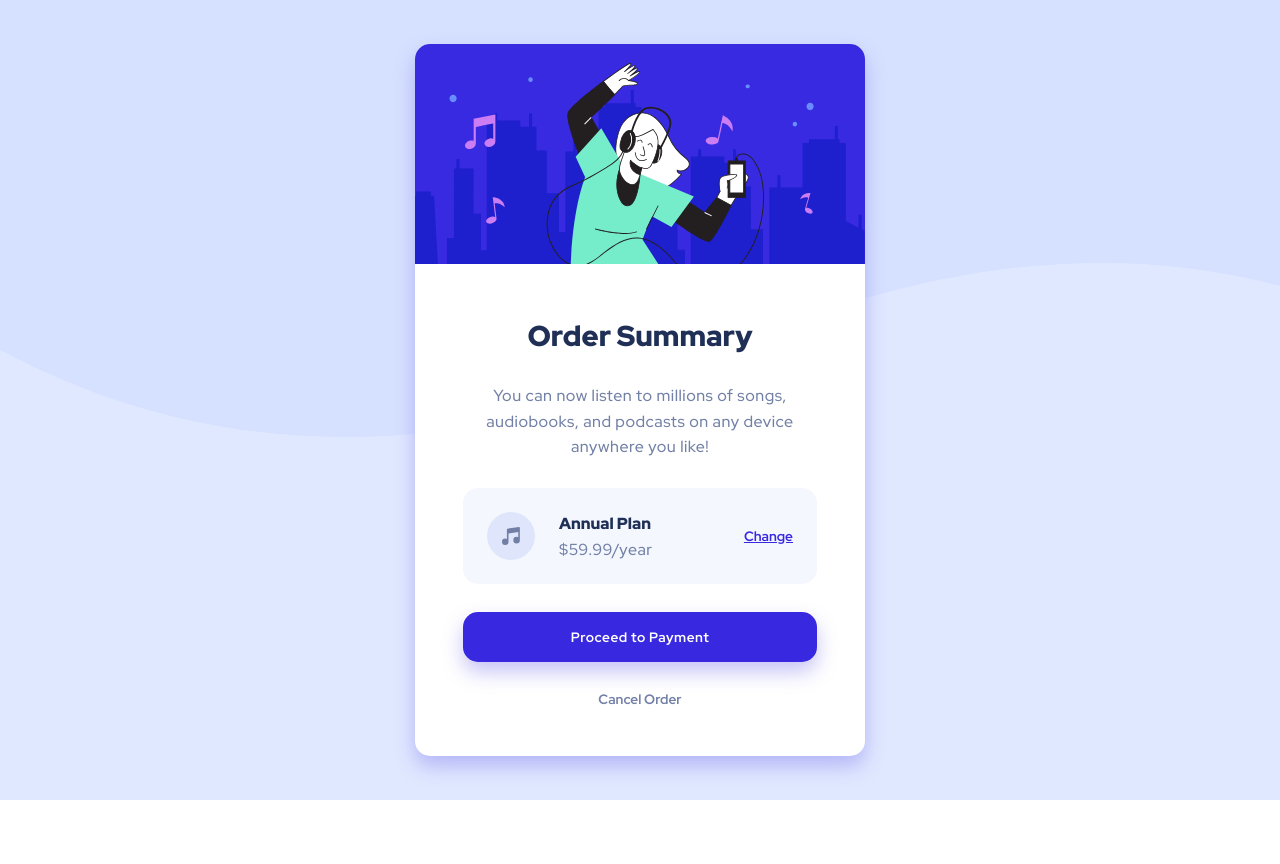
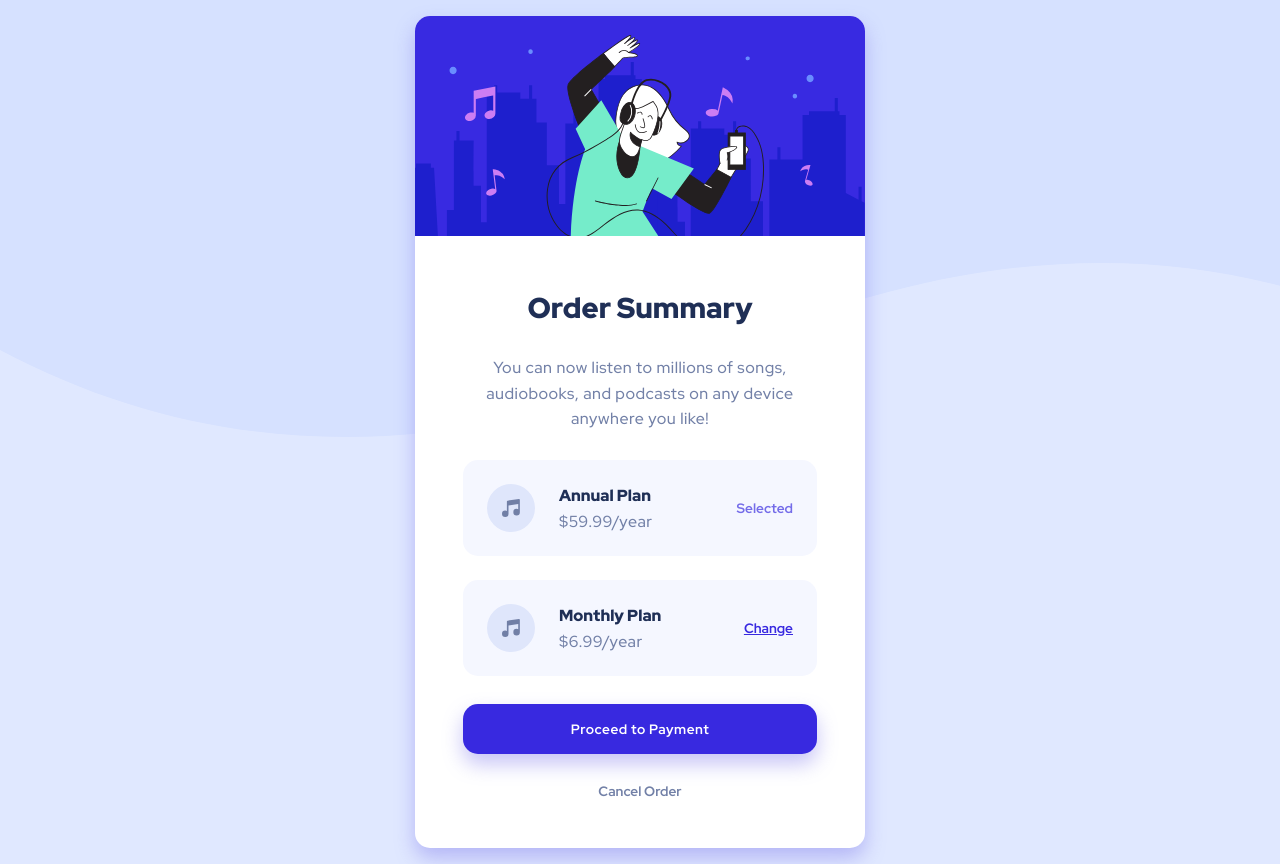
Before and after one commit to jufglanville/frontend-mentor, a React app: page / in a window 1280 px wide. Before the commit the page ends 800 px from the top, so only its background shows below. Built offline with nearby package versions, Linux system fonts and the light colour scheme.

Commit message:
Added a PricePage component

```diff
--- /dev/null
+++ b/src/components/PricePage.tsx
@@ -0,0 +1,32 @@
+import React, { useState } from 'react';
+import styled from 'styled-components';
+import PricePlan from './PricePlan';
+import { PricePlanMap } from '../types';
+
+interface Props {
+  plans: PricePlanMap;
+  selected: string;
+  onHandleClick: (val: string) => void;
+}
+
+const PricePage = ({ plans, selected, onHandleClick }: Props) => {
+  return (
+    <Container>
+      {Object.values(plans).map((plan) => (
+        <PricePlan
+          key={plan.id}
+          plan={plan}
+          selected={selected === plan.id}
+          onHandleClick={(id) => onHandleClick(id)}
+        />
+      ))}
+    </Container>
+  );
+};
+
+const Container = styled.div`
+  display: grid;
+  gap: 1.5rem;
+`;
+
+export default PricePage;
--- a/src/components/PricePlan.tsx
+++ b/src/components/PricePlan.tsx
@@ -5,14 +5,15 @@ import icon from '../assets/icon-music.svg';
 
 interface Props {
   plan: PlanType;
-  handleClick: (val: PriceType) => void;
+  selected: boolean;
+  onHandleClick: (val: string) => void;
 }
 
 type ButtonProps = {
   onClick: (event: React.MouseEventHandler<HTMLButtonElement>) => void;
 };
 
-const PricePlan = ({ plan, handleClick }: Props) => {
+const PricePlan = ({ plan, selected, onHandleClick }: Props) => {
   return (
     <Container>
       <img src={icon} alt="Music Note" />
@@ -20,13 +21,10 @@ const PricePlan = ({ plan, handleClick }: Props) => {
         <Heading>{plan.type} Plan</Heading>
         <Text>${plan.amount}/year</Text>
       </PriceContainer>
-      <ActionLink
-        onClick={() =>
-          handleClick(plan.type === 'annual' ? 'monthly' : 'annual')
-        }
-      >
-        Change
-      </ActionLink>
+      {!selected && (
+        <ActionLink onClick={() => onHandleClick(plan.id)}>Change</ActionLink>
+      )}
+      {selected && <SelectedLink>Selected</SelectedLink>}
     </Container>
   );
 };
@@ -75,6 +73,13 @@ const ActionLink = styled.button<ButtonProps>`
   }
 `;
 
+const SelectedLink = styled.p`
+  color: var(--desaturated-bright-blue);
+  font-weight: 700;
+  font-size: 0.85rem;
+  margin-left: auto;
+`;
+
 const Text = styled.p`
   color: var(--desaturated-blue);
   line-height: 1;
--- a/src/components/SummaryCard.tsx
+++ b/src/components/SummaryCard.tsx
@@ -1,22 +1,24 @@
-import React from 'react';
+import React, { useState } from 'react';
 import styled from 'styled-components';
-import PricePlan from './PricePlan';
 import { PricePlanMap } from '../types';
 import hero from '../assets/illustration-hero.svg';
+import PricePage from './PricePage';
 
 const pricePlan: PricePlanMap = {
   annual: {
+    id: 'id1',
     type: 'annual',
     amount: 59.99,
   },
   monthly: {
+    id: 'id2',
     type: 'monthly',
     amount: 6.99,
   },
 };
 
 const SummaryCard = () => {
-  const [selectedPlan, setSelectedPlan] = React.useState(pricePlan.annual);
+  const [selectedPlan, setSelectedPlan] = useState('id1');
 
   return (
     <Card>
@@ -27,9 +29,10 @@ const SummaryCard = () => {
           You can now listen to millions of songs, audiobooks, and podcasts on
           any device anywhere you like!
         </Text>
-        <PricePlan
-          plan={selectedPlan}
-          handleClick={(val) => setSelectedPlan(pricePlan[val])}
+        <PricePage
+          plans={pricePlan}
+          selected={selectedPlan}
+          onHandleClick={(val) => setSelectedPlan(val)}
         />
         <Button>Proceed to Payment</Button>
         <Cancel>Cancel Order</Cancel>
--- a/src/types.ts
+++ b/src/types.ts
@@ -1,11 +1,11 @@
 export type PriceType = 'annual' | 'monthly';
 
 export type PlanType = {
+  id: string;
   type: PriceType;
   amount: number;
 };
 
 export type PricePlanMap = {
-  annual: PlanType;
-  monthly: PlanType;
+  [key: string]: PlanType;
 };
```
